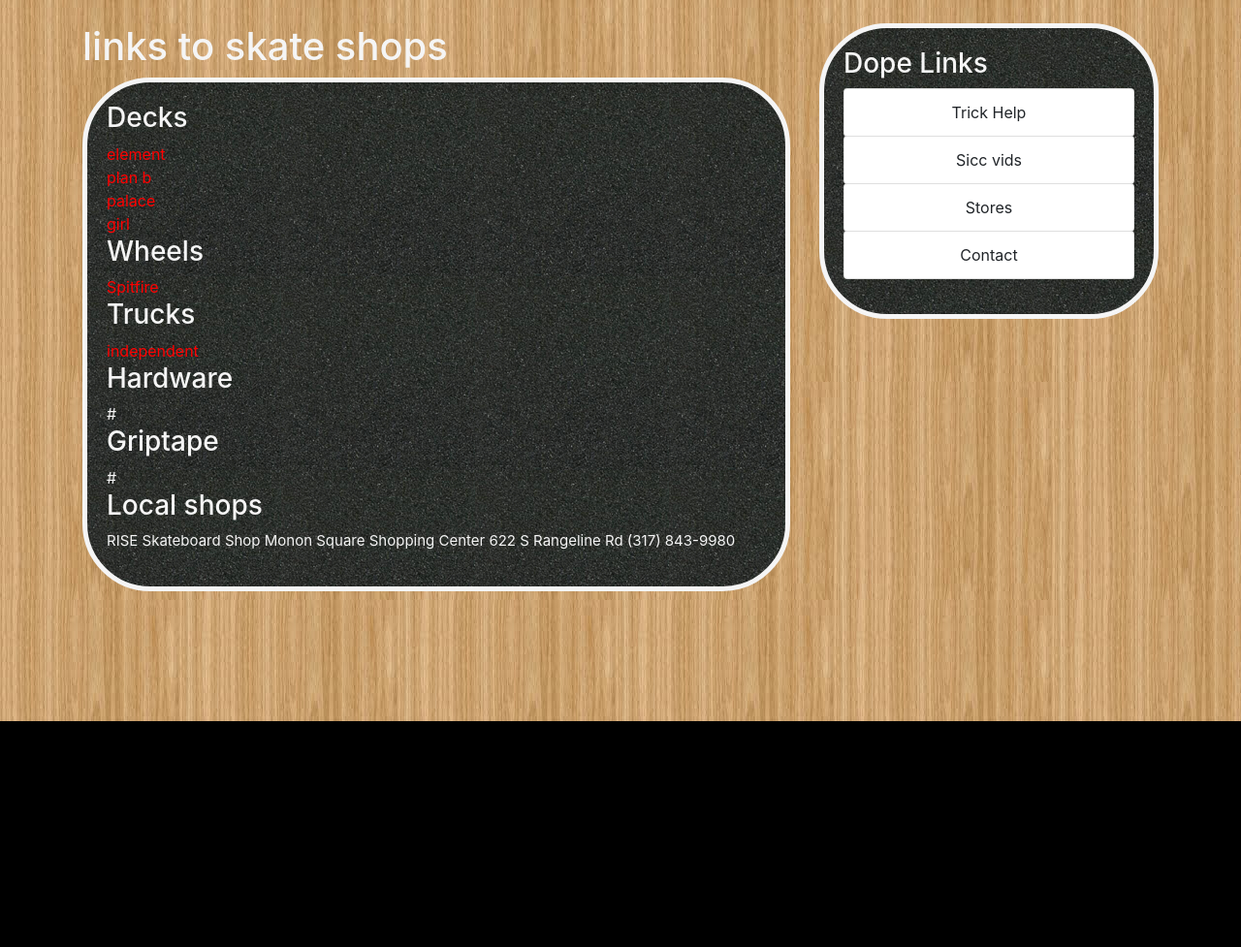
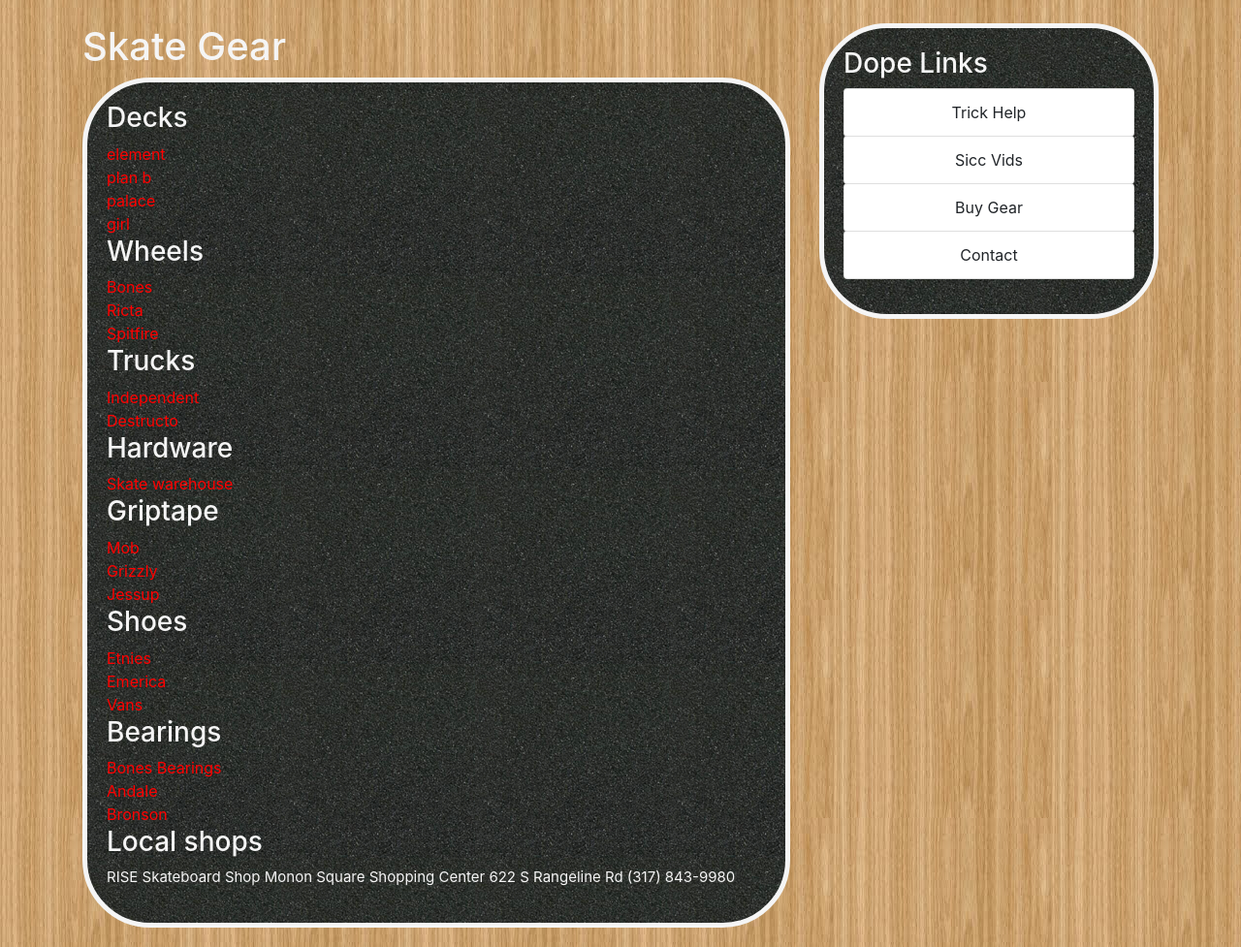
Before and after one commit to nicholascoxe/BlueBadgeApp, a Django app: page /store/ in a window 1280 px wide. Shown: the part 56-1033 px from the top of the page at 97% size. Before the commit the page ends 800 px from the top, so only its background shows below. Run offline with Django 3.2, Linux system fonts and the light colour scheme; some libraries are stand-ins or nearby versions.

Commit message:
stores added

```diff
--- a/blue_badge/blog/templates/blog/base.html
+++ b/blue_badge/blog/templates/blog/base.html
@@ -63,8 +63,8 @@
                   <h3>Dope Links</h3>
                     <ul class="list-group">
                       <a target="_" class="list-group-item btn" href="https://www.youtube.com/channel/UC97VWzYLwjEIDfoXmdub-2Q">Trick Help</a>
-                      <a target="_" class="list-group-item btn" href="https://www.youtube.com/results?search_query=best+skate+videos+of+all+timegi">Sicc vids</a>
-                      <a class="list-group-item btn" href="{% url 'blog-store' %}">Stores</a>
+                      <a target="_" class="list-group-item btn" href="https://www.youtube.com/results?search_query=best+skate+videos+of+all+timegi">Sicc Vids</a>
+                      <a class="list-group-item btn" href="{% url 'blog-store' %}">Buy Gear</a>
                       <a class="list-group-item btn" href="{% url 'blog-contact' %}">Contact</a>
                     </ul>
                   </p>
--- a/blue_badge/blog/templates/blog/store.html
+++ b/blue_badge/blog/templates/blog/store.html
@@ -1,7 +1,7 @@
 {% extends "blog/base.html" %}
 {%block content%}
 
-    <h1>links to skate shops</h1>
+    <h1>Skate Gear</h1>
     <div class="content-section" >
     <h3>Decks</h3>
     <a target='_' style=color:red href="https://www.elementbrand.com">element</a>
@@ -13,15 +13,39 @@
     <a target='_' style=color:red href="http://girlskateboards.com/kodak">girl</a>
     <br>
     <h3>Wheels</h3>
+    <a target='_' style=color:red href="https://bones.com/">Bones</a>
+    <br>
+    <a target='_' style=color:red href="https://rictawheels.com/">Ricta</a>
+    <br>
     <a target='_' style=color:red href="http://www.spitfirewheels.com/">Spitfire</a>
     <br>
     <h3>Trucks</h3>
-    <a target='_' style=color:red href="">independent</a>
+    <a target='_' style=color:red href="https://independenttrucks.com/">Independent</a>
+    <br>
+    <a target='_' style=color:red href="https://destructotrucks.com/">Destructo</a>
+    <br>
+    <a target='_' style=color:red href="http://www.thundertrucks.com/"></a>
     <h3>Hardware</h3>
-    #<a>
+    <a target='_' style=color:red href="https://www.skatewarehouse.com/hardware.html">Skate warehouse</a>
+
     <h3>Griptape</h3>
-    #<a>
-
+    <a target='_' style=color:red href="https://mobgrip.com/">Mob</a>
+    <br>
+    <a target='_' style=color:red href="https://www.grizzlygriptape.com/">Grizzly</a>
+    <br>
+    <a target='_' style=color:red href="https://www.griptape.com/">Jessup</a>
+    <h3>Shoes</h3>
+    <a target='_' style=color:red href="https://www.etnies.com/us">Etnies</a>
+    <br>
+    <a target='_' style=color:red href="https://www.emerica.com/us">Emerica</a>
+    <br>
+    <a target='_' style=color:red href="https://www.vans.com/">Vans</a>
+    <h3>Bearings</h3>
+    <a target='_' style=color:red href="https://bonesbearings.com/">Bones Bearings</a>
+    <br>
+    <a target='_' style=color:red href="https://andalebearings.com/">Andale</a>
+    <br>
+    <a target='_' style=color:red href="https://bronsonspeedco.com/">Bronson</a>
 
     <h3>Local shops</h3>
     <p style= font-size:15px>RISE Skateboard Shop
@@ -30,3 +54,4 @@
         (317) 843-9980</p>
     </div>
 {%endblock content %}
+<a target='_' style=color:red href=""></a>
```
Also changed, not shown: blue_badge/blog/templates/blog/contact.html (+4 -3 lines), blue_badge/blog/migrations/0015_auto_20190320_1345.py (added).
